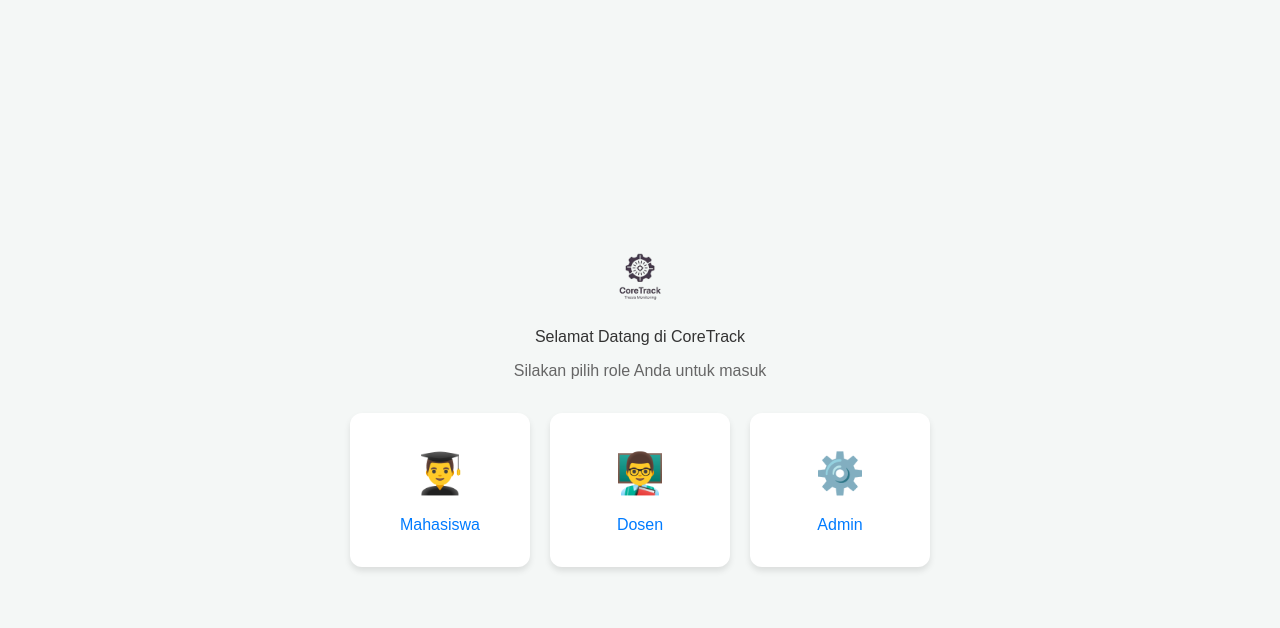
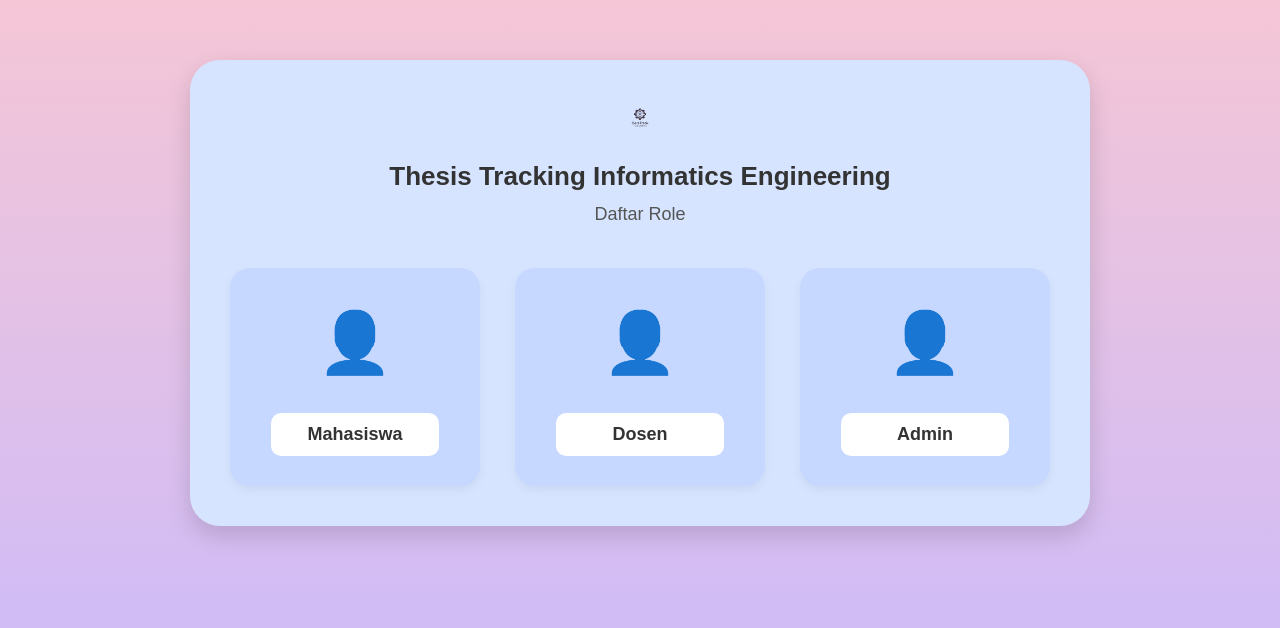
Before and after one commit to titiknurlatifah11-ui/Tracking-skripsi, a Next.js app: page / in a window 1280 px wide. Shown: the top 628 px of the page. Built offline with nearby package versions, Linux system fonts and the light colour scheme.

Commit message:
update landing page roles

```diff
--- a/app/page.tsx
+++ b/app/page.tsx
@@ -7,48 +7,97 @@
   const router = useRouter();
 
   const roles = [
-    { id: "mahasiswa", label: "Mahasiswa", icon: "👨‍🎓" },
-    { id: "dosen", label: "Dosen", icon: "👨‍🏫" },
-    { id: "admin", label: "Admin", icon: "⚙️" },
+    { id: "mahasiswa", label: "Mahasiswa", icon: "👤" },
+    { id: "dosen", label: "Dosen", icon: "👤" },
+    { id: "admin", label: "Admin", icon: "👤" },
   ];
 
   return (
     <div style={{
+      minHeight: '100vh',
+      background: 'linear-gradient(to bottom, #f5c6d6, #c7b9ff)',
       display: 'flex',
-      flexDirection: 'column',
-      alignItems: 'center',
       justifyContent: 'center',
-      minHeight: '100vh',
-      backgroundColor: '#f4f7f6',
-      fontFamily: 'Arial, sans-serif'
+      alignItems: 'flex-start',
+      paddingTop: '60px',
+      fontFamily: 'sans-serif'
     }}>
-      <Image src="/logo.png" alt="Logo" width={100} height={100} priority />
-      <h1 style={{ color: '#333', marginBottom: '10px' }}>Selamat Datang di CoreTrack</h1>
-      <p style={{ color: '#666', marginBottom: '30px' }}>Silakan pilih role Anda untuk masuk</p>
+      {/* role-box */}
+      <div style={{
+        backgroundColor: '#d6e4ff',
+        width: '900px',
+        borderRadius: '30px',
+        padding: '40px',
+        boxShadow: '0px 10px 25px rgba(0,0,0,0.15)',
+        textAlign: 'center'
+      }}>
 
-      <div style={{ display: 'flex', gap: '20px', flexWrap: 'wrap', justifyContent: 'center' }}>
+        {/* role-header */}
+        <div style={{ marginBottom: '20px' }}>
+          <Image
+            src="/logo.png"
+            alt="CoreTrack Logo"
+            width={40}
+            height={40}
+            style={{ margin: '0 auto' }}
+          />
+        </div>
+
+        <h1 style={{ fontSize: '26px', fontWeight: '700', marginTop: '10px', color: '#333' }}>
+          Thesis Tracking Informatics Engineering
+        </h1>
+        <p style={{ marginTop: '5px', fontSize: '18px', color: '#555' }}>
+          Daftar Role
+        </p>
+
+        {/* role-options */}
+        <div style={{
+          display: 'flex',
+          justifyContent: 'space-between',
+          marginTop: '40px',
+          gap: '20px'
+        }}>
           {roles.map((role) => (
             <div
               key={role.id}
               onClick={() => router.push(`/login?role=${role.id}`)}
               style={{
-              width: '180px',
+                width: '250px',
+                background: '#c6d8ff',
                 padding: '30px 20px',
-              backgroundColor: '#fff',
-              borderRadius: '12px',
-              boxShadow: '0 4px 6px rgba(0,0,0,0.1)',
+                borderRadius: '20px',
                 cursor: 'pointer',
-              textAlign: 'center',
-              transition: 'transform 0.2s',
+                transition: '0.25s ease',
+                display: 'flex',
+                flexDirection: 'column',
+                alignItems: 'center',
+                boxShadow: '0 4px 10px rgba(0,0,0,0.05)'
               }}
               onMouseOver={(e) => e.currentTarget.style.transform = 'scale(1.05)'}
               onMouseOut={(e) => e.currentTarget.style.transform = 'scale(1)'}
             >
-            <div style={{ fontSize: '40px', marginBottom: '10px' }}>{role.icon}</div>
-            <h3 style={{ margin: 0, color: '#007bff' }}>{role.label}</h3>
+              {/* Icon / Avatar placeholder */}
+              <div style={{ fontSize: '60px', marginBottom: '10px', color: '#555' }}>
+                {role.icon}
+              </div>
+
+              {/* role-label */}
+              <div style={{
+                marginTop: '15px',
+                fontSize: '18px',
+                fontWeight: '600',
+                background: 'white',
+                padding: '8px 0',
+                width: '80%',
+                borderRadius: '10px',
+                color: '#333'
+              }}>
+                {role.label}
+              </div>
             </div>
           ))}
         </div>
       </div>
+    </div>
   );
 }
```
Lines whose indentation alone changed are shown as unchanged.
